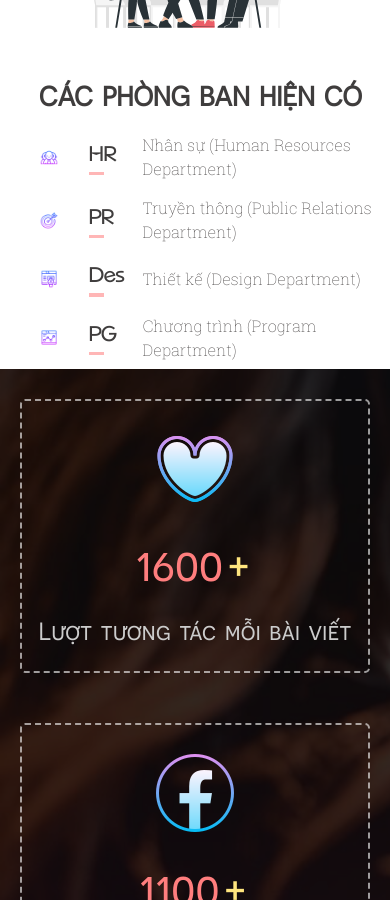
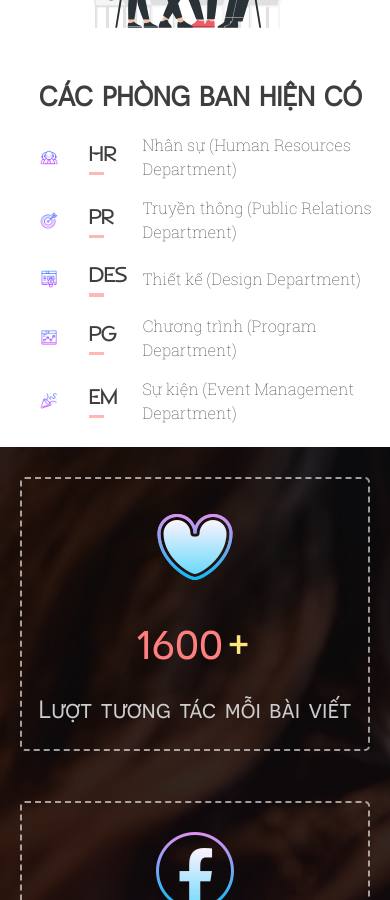
Before and after one commit to npovn/Template-with-blog, a Jekyll site: the page aboutus.html, which Jekyll copies as it is, in a window 390 px wide and 900 px high, scrolled down 6754 px. Built offline with Jekyll 4.4.1, drawn with Linux system fonts in a browser that asks for light colours.

Commit message:
Bugs fixed

```diff
--- a/aboutus.html
+++ b/aboutus.html
@@ -1320,7 +1320,7 @@
 
     /* Team */
     .team{
-        height: 110vw;
+        height: 130vw;
     }
     .team_container > h1{
         font-size: 7vw;
@@ -1330,6 +1330,12 @@
     }
     .sub_team p{
         font-size: 16px;
+    }
+}
+
+@media (max-width: 365px){
+    .team{
+        height: 155vw;
     }
 }
 
@@ -1571,7 +1577,7 @@
                 </div>
                 <div class="sub_team">
                     <img src="Assets/Images/Team3.png" alt="Icon3" class="team_icon">
-                    <h1>Des</h1>
+                    <h1>DES</h1>
                     <p>Thiết kế (Design Department)</p>
                 </div>
                 <div class="sub_team">
```
Also changed, not shown: 4 other files.
